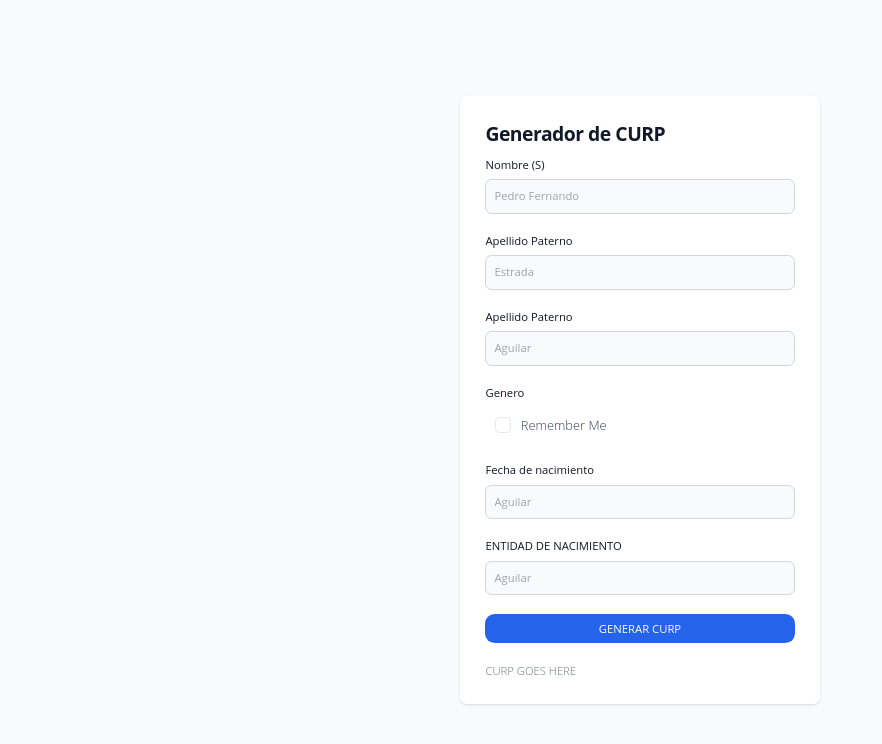
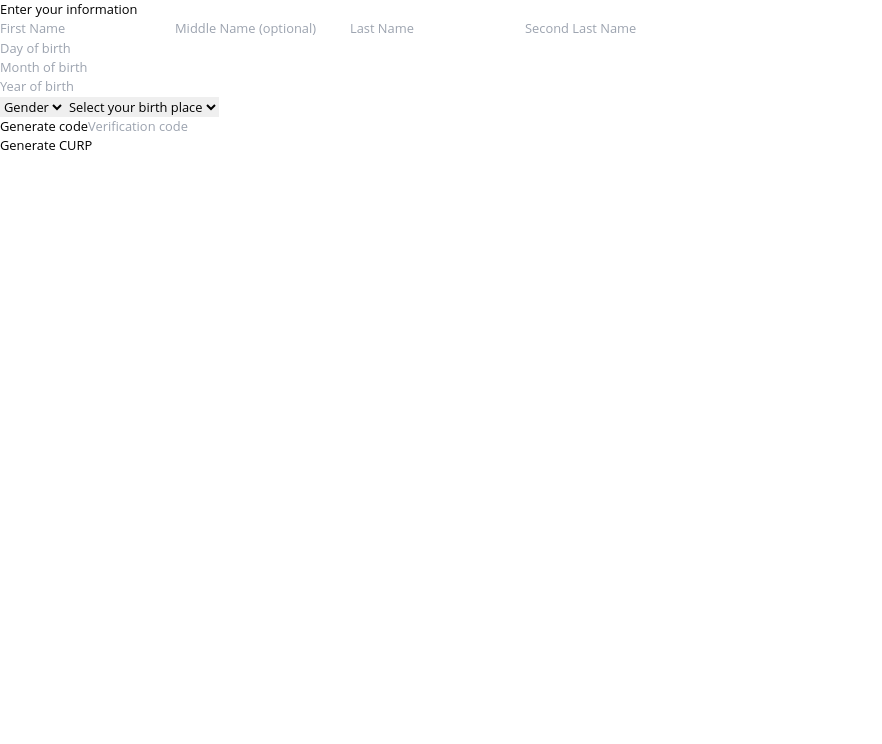
Before and after one commit to DarinelGuillen/Lenguajes, a React (Vite) app: page /CURP in a window 1280 px wide. Shown: the top 744 px of the page, without its empty margins (0-882 px from the left). Built offline with nearby package versions, Linux system fonts and the light colour scheme.

Commit message:
Add Tree page and Tree button

```diff
--- a/src/containers/App.jsx
+++ b/src/containers/App.jsx
@@ -5,6 +5,7 @@ import Button from '../pages/Button.jsx';
 import Filter from '../pages/Filter.jsx';
 import Af from '../pages/Af.jsx';
 import CURP from '../pages/CURP.jsx';
+import Tree from '../pages/Tree.jsx';
 
 function App() {
 
@@ -16,6 +17,7 @@ function App() {
         <Route path="/Filter" element={<Filter/>}/>
         <Route path="/Af" element={<Af/>}/>
         <Route path="/CURP" element={<CURP/>}/>
+        <Route path="/Tree" element={<Tree/>}/>
       </Routes>
     </BrowserRouter>
   );
--- a/src/pages/CURP.jsx
+++ b/src/pages/CURP.jsx
@@ -1,125 +1,264 @@
 import React, { useState } from 'react';
+import QRCode from "react-qr-code";
+import '../assets/css/CURP.css'
+
 
 function CURP() {
+  const [verificationCode, setVerificationCode] = useState('');
+  const [randomCode, setRandomCode] = useState('');
+  const [firstName, setFirstName] = useState('');
+  const [middleName, setMiddleName] = useState('');
+  const [lastName, setLastName] = useState('');
+  const [secondLastName, setSecondLastName] = useState('');
+  const [day, setDay] = useState('');
+  const [month, setMonth] = useState('');
+  const [year, setYear] = useState('');
+  const [gender, setGender] = useState('');
+  const [birthPlace, setBirthPlace] = useState('');
+  const [generatedCURP, setGeneratedCURP] = useState('');
 
-  const [Name, setName] = useState('');
-  const [SF, setSF] = useState('');
-  const [SM, setSM] = useState('');
-  const [Gender, setGender] = useState('');
-  const [Birth, setBirth] = useState('');
-  const [Entiti, setEntiti] = useState('');
+  function generateRandomCode() {
+    return Math.floor(10 + Math.random() * 90);
+  }
 
-  const handlerGenerate = (e) => {
-    e.preventDefault();
-    console.log("🚀 ~ CURP ~ Name:", Name)
-    console.log("🚀 ~ CURP ~ SF:", SF)
-    console.log("🚀 ~ CURP ~ SM:", SM)
-    console.log("🚀 ~ CURP ~ Gender:", Gender)
-    console.log("🚀 ~ CURP ~ Birth:", Birth)
-    console.log("🚀 ~ CURP ~ Entiti:", Entiti)
-    // ? Ignote this
-    // !Obtener de los datos que se ingreso datos especificos
-    // * Para el SF apellido paterno quiero que obtengas solamente la primera letra de SF y la primera volcal de este
-    // *Para el SM apellido materno quiero que obtengas solamente la Primera letra
-    // *Para el Name solo obten la primera letra del nombre o de los nombres solo el la primera letra
-    // *Para el Brith fecha de nacimiento  obtendras del cualquier formato por ejemplo mi fecha es 18/12/2023 pero lo convertiras comenzando por año, mes y día, no confundir con la fecha de registro= 031218.
-    // *para el gender dependiendo lo que se selecione sera una letra Masculino=M o Femenino=F
-    // *Para el Entiti si Chapas debe de ser CS
+  const handleRandomCodeGeneration = () => {
+    const code = generateRandomCode();
+    setRandomCode(code);
+  };
 
+  const handleDayChange = (e) => {
+    const value = e.target.value;
+    if (value === '' || (/^\d+$/.test(value) && parseInt(value) >= 1 && parseInt(value) <= 31)) {
+      setDay(value);
+    }
+  };
+
+  const handleMonthChange = (e) => {
+    const value = e.target.value;
+    if (value === '' || (/^\d+$/.test(value) && parseInt(value) >= 1 && parseInt(value) <= 12)) {
+      setMonth(value);
+    }
+  };
+
+  const handleYearChange = (e) => {
+    const value = e.target.value;
+    setYear(value);
+  };
+
+  const handleSubmit = (event) => {
+    event.preventDefault();
+
+    if (verification !== randomCode.toString()) {
+      alert('Incorrect verification code.');
+      return;
+    }
+
+    if (!firstName || !lastName || !day || !month || !year || !gender || !birthPlace) {
+      alert('Please complete all required fields.');
+      return;
+    }
+
+    if (gender === '') {
+      alert('Please select your gender.');
+      return;
+    }
+
+    const curp = generateCURP();
+    setGeneratedCURP(curp);
+  };
+
+  const getSecondVowel = (surname) => {
+    const vowels = ['A', 'E', 'I', 'O', 'U'];
+    let vowelCounter = 0;
+
+    const firstLetterUpperCase = surname[0].toUpperCase();
+    if (vowels.includes(firstLetterUpperCase)) {
+      for (let i = 1; i < surname.length; i++) {
+        const upperCaseLetter = surname[i].toUpperCase();
+        if (vowels.includes(upperCaseLetter)) {
+          vowelCounter++;
+          if (vowelCounter === 1) {
+            return upperCaseLetter;
+          }
+        }
+      }
+    } else {
+      for (let i = 0; i < surname.length; i++) {
+        const upperCaseLetter = surname[i].toUpperCase();
+        if (vowels.includes(upperCaseLetter)) {
+          vowelCounter++;
+          if (vowelCounter === 1) {
+            return upperCaseLetter;
+          }
+        }
+      }
+    }
+
+    return '';
+  };
+
+  const getConsonant = (word) => {
+    const consonants = 'BCDFGHJKLMNÑPQRSTVWXYZ';
+    for (let letter of word) {
+      const upperCaseLetter = letter.toUpperCase();
+      if (consonants.includes(upperCaseLetter)) {
+        return upperCaseLetter;
+      }
+    }
+    return 'X';
+  };
+
+  function downloadFile(curp) {
+    const element = document.createElement("a");
+    const file = new Blob([curp], { type: "text/plain" });
+    element.href = URL.createObjectURL(file);
+    element.download = "curp.txt";
+    document.body.appendChild(element);
+    element.click();
+    document.body.removeChild(element);
+  }
+
+  const generateCURP = () => {
+    let firstNameToGenerate = firstName.toUpperCase();
+    if (firstNameToGenerate === 'MARIA' || firstNameToGenerate === 'JOSE') {
+      firstNameToGenerate = middleName.toUpperCase();
+    }
+
+    const firstLetterLastName = lastName.charAt(0).toUpperCase();
+    const firstLetterFirstName = firstNameToGenerate.charAt(0);
+    const secondConsonantLastName = getConsonant(lastName.slice(1));
+    const secondVowelLastName = getSecondVowel(lastName);
+    const firstLetterSecondLastName = secondLastName ? secondLastName.charAt(0).toUpperCase() : 'X';
+    const secondConsonantSecondLastName = getConsonant(secondLastName.slice(1));
+    const firstConsonantFirstName = getConsonant(firstNameToGenerate.slice(1));
+    const birthDate = year.slice(-2) + month.padStart(2, '0') + day.padStart(2, '0');
+    const abbreviatedBirthPlace = birthPlace.slice(0, 2);
+    const genderUpperCase = gender.toUpperCase();
+    const generatedCURP = firstLetterLastName + secondVowelLastName + firstLetterSecondLastName + firstLetterFirstName + birthDate + genderUpperCase + abbreviatedBirthPlace + secondConsonantLastName + secondConsonantSecondLastName + firstConsonantFirstName + "XX";
+
+    return generatedCURP;
   };
 
   return (
     <>
-      <section className="flex w-full items-center justify-center h-screen bg-gray-50 dark:bg-gray-900 p-0 m-0">
-        <div className="flex w-full flex-col items-center justify-center px-6 py-8 mx-auto  lg:py-0">
-
-          <div className="w-full bg-white rounded-lg shadow dark:border md:mt-0 sm:max-w-md xl:p-0 dark:bg-gray-800 dark:border-gray-700">
-            <div className="w-full   md:space-y-3 sm:p-8">
-              <h1 className="text-xl font-bold leading-tight tracking-tight text-gray-900 md:text-2xl dark:text-white">
-                Generador de CURP
-              </h1>
-              <div className="space-y-4 md:space-y-6">
+      <div className='container'>
+        <div className='containerform'>
+          <form className="form" onSubmit={handleSubmit}>
             <div>
-                  <label htmlFor="text" className="block mb-2 text-sm font-medium text-gray-900 dark:text-white">Nombre (S)</label>
-                  <input type="text" name="Name" id="Name"
-                    className="bg-gray-50 border border-gray-300 text-gray-900 sm:text-sm rounded-lg focus:ring-primary-600 focus:border-primary-600 block w-full p-2.5 dark:bg-gray-700 dark:border-gray-600 dark:placeholder-gray-400 dark:text-white dark:focus:ring-blue-500 dark:focus:border-blue-500" placeholder="Pedro Fernando" required=""
-                    onChange={(e) => setName(e.target.value)}
-                  />
+              <p className="title">Enter your information</p>
+              <label>
+                <input className="input" type="text" placeholder="First Name" required="" value={firstName} onChange={(e) => setFirstName(e.target.value)} />
+              </label>
+              <label>
+                <input className="input" type="text" placeholder="Middle Name (optional)" value={middleName} onChange={(e) => setMiddleName(e.target.value)} />
+              </label>
+              <label>
+                <input className="input" type="text" placeholder="Last Name" required="" value={lastName} onChange={(e) => setLastName(e.target.value)} />
+              </label>
+              <label>
+                <input className="input" type="text" placeholder="Second Last Name" required="" value={secondLastName} onChange={(e) => setSecondLastName(e.target.value)} />
+              </label>
+            </div>
+            <div className="flexdate">
+              <div>
+                <label>
+                  <input className="input" type="number" placeholder="Day of birth" maxLength="2" required="" value={day} onChange={handleDayChange} />
+                </label>
               </div>
               <div>
-                  <label htmlFor="text" className="block mb-2 text-sm font-medium text-gray-900 dark:text-white">Apellido Paterno</label>
-                  <input type="text" name="SF" id="SF" placeholder="Estrada" className="bg-gray-50 border border-gray-300 text-gray-900 sm:text-sm rounded-lg focus:ring-primary-600 focus:border-primary-600 block w-full p-2.5 dark:bg-gray-700 dark:border-gray-600 dark:placeholder-gray-400 dark:text-white dark:focus:ring-blue-500 dark:focus:border-blue-500" required=""
-                    onChange={(e) => setSF(e.target.value)}
-
-                  />
+                <label>
+                  <input className="input" type="number" placeholder="Month of birth" maxLength="2" required="" value={month} onChange={handleMonthChange} />
+                </label>
               </div>
               <div>
-                  <label htmlFor="text" className="block mb-2 text-sm font-medium text-gray-900 dark:text-white">Apellido Paterno</label>
-                  <input type="text" name="SM" id="SM" placeholder="Aguilar" className="bg-gray-50 border border-gray-300 text-gray-900 sm:text-sm rounded-lg focus:ring-primary-600 focus:border-primary-600 block w-full p-2.5 dark:bg-gray-700 dark:border-gray-600 dark:placeholder-gray-400 dark:text-white dark:focus:ring-blue-500 dark:focus:border-blue-500" required=""
-                    onChange={(e) => setSM(e.target.value)}
-
-                  />
-                </div>
-
-
-                <div class="">
-                  <label htmlFor="text" className="block mb-2 text-sm font-medium text-gray-900 dark:text-white">Genero</label>
-                  {/* HERE GOES GENDER FEMENINE AN MASCULINE obteniendo valor de M y F de mas culino y femenino  */}
-                  {/* do on check onChange={(e) => setGender(e.target.value)}  M or F*/}
-                  <div class="inline-flex items-center">
-                    <label class="relative flex items-center p-3 rounded-full cursor-pointer" htmlFor="check">
-                      <input type="checkbox"
-                        class="before:content[''] peer relative h-5 w-5 cursor-pointer appearance-none rounded-md border border-blue-gray-200 transition-all before:absolute before:top-2/4 before:left-2/4 before:block before:h-12 before:w-12 before:-translate-y-2/4 before:-translate-x-2/4 before:rounded-full before:bg-blue-gray-500 before:opacity-0 before:transition-opacity checked:border-gray-900 checked:bg-gray-900 checked:before:bg-gray-900 hover:before:opacity-10"
-                        id="check" />
-                      <span
-                        class="absolute text-white transition-opacity opacity-0 pointer-events-none top-2/4 left-2/4 -translate-y-2/4 -translate-x-2/4 peer-checked:opacity-100">
-                        <svg xmlns="http://www.w3.org/2000/svg" class="h-3.5 w-3.5" viewBox="0 0 20 20" fill="currentColor"
-                          stroke="currentColor" stroke-width="1">
-                          <path fill-rule="evenodd"
-                            d="M16.707 5.293a1 1 0 010 1.414l-8 8a1 1 0 01-1.414 0l-4-4a1 1 0 011.414-1.414L8 12.586l7.293-7.293a1 1 0 011.414 0z"
-                            clip-rule="evenodd"></path>
-                        </svg>
-                      </span>
-                    </label>
-                    <label class="mt-px font-light text-gray-700 cursor-pointer select-none" htmlFor="check">
-                      Remember Me
+                <label>
+                  <input className="input" type="number" placeholder="Year of birth" maxLength="4" required="" value={year} onChange={handleYearChange} />
                 </label>
               </div>
-
             </div>
-
+            <label>
+              <select className="input" value={gender} onChange={(e) => setGender(e.target.value)}>
+                <option value="">Gender</option>
+                <option value="H">Male</option>
+                <option value="M">Female</option>
+              </select>
+            </label>
+            <label>
+            <select className="input" value={birthPlace} onChange={(e) => setBirthPlace(e.target.value)}>
+                <option value="">Select your birth place</option>
+                <option value="AS">Aguascalientes</option>
+                <option value="BC">Baja California</option>
+                <option value="BS">Baja California Sur</option>
+                <option value="CC">Campeche</option>
+                <option value="CS">Chiapas</option>
+                <option value="CH">Chihuahua</option>
+                <option value="CL">Coahuila</option>
+                <option value="CM">Colima</option>
+                <option value="DF">Mexico City</option>
+                <option value="DG">Durango</option>
+                <option value="GT">Guanajuato</option>
+                <option value="GR">Guerrero</option>
+                <option value="HG">Hidalgo</option>
+                <option value="JC">Jalisco</option>
+                <option value="MC">State of Mexico</option>
+                <option value="MN">Michoacán</option>
+                <option value="MS">Morelos</option>
+                <option value="NT">Nayarit</option>
+                <option value="NL">Nuevo León</option>
+                <option value="OC">Oaxaca</option>
+                <option value="PL">Puebla</option>
+                <option value="QT">Querétaro</option>
+                <option value="QR">Quintana Roo</option>
+                <option value="SP">San Luis Potosí</option>
+                <option value="SL">Sinaloa</option>
+                <option value="SR">Sonora</option>
+                <option value="TC">Tabasco</option>
+                <option value="TS">Tamaulipas</option>
+                <option value="TL">Tlaxcala</option>
+                <option value="VZ">Veracruz</option>
+                <option value="YN">Yucatán</option>
+                <option value="ZS">Zacatecas</option>
+              </select>
+            </label>
+            <div className='flex'>
               <div>
-                  <label htmlFor="text" className="block mb-2 text-sm font-medium text-gray-900 dark:text-white">Fecha de nacimiento</label>
-                  <input type="text" name="Birth" id="SM" placeholder="Aguilar" className="bg-gray-50 border border-gray-300 text-gray-900 sm:text-sm rounded-lg focus:ring-primary-600 focus:border-primary-600 block w-full p-2.5 dark:bg-gray-700 dark:border-gray-600 dark:placeholder-gray-400 dark:text-white dark:focus:ring-blue-500 dark:focus:border-blue-500" required=""
-                    onChange={(e) => setBirth(e.target.value)}
-                  // !Format 18/12/2023
-                  />
+                <button className="generationcode" type="button" onClick={handleRandomCodeGeneration}> Generate code</button>
+                <span>{randomCode}</span>
               </div>
-
               <div>
-                  <label htmlFor="text" className="block mb-2 text-sm font-medium text-gray-900 dark:text-white">ENTIDAD DE NACIMIENTO</label>
-                  <input type="text" name="Entiti" id="Entiti" placeholder="Aguilar" className="bg-gray-50 border border-gray-300 text-gray-900 sm:text-sm rounded-lg focus:ring-primary-600 focus:border-primary-600 block w-full p-2.5 dark:bg-gray-700 dark:border-gray-600 dark:placeholder-gray-400 dark:text-white dark:focus:ring-blue-500 dark:focus:border-blue-500" required=""
-                    onChange={(e) => setEntiti(e.target.value)}
-                // !Default value is Chiapas or espect value
-                  />
-                </div>
-
-                <button
-                  onClick={handlerGenerate}
-
-                  type="submit" className="w-full text-white bg-blue-600 hover:bg-green-700 focus:ring-4 focus:outline-none focus:ring-primary-300 font-medium rounded-xl text-sm px-5 py-2 text-center dark:bg-primary-600 dark:hover:bg-primary-700 dark:focus:ring-primary-800">
-                  GENERAR CURP
-                </button>
-                <p className="text-sm font-light text-gray-500 dark:text-gray-400">
-                  CURP GOES HERE
-                </p>
+              <input
+                className="input"
+                type="text"
+                placeholder="Verification code"
+                value={verificationCode}
+                onChange={(e) => setVerificationCode(e.target.value)}/>
               </div>
             </div>
+            <button className="generation" type="submit">Generate CURP</button>
+          </form>
+        </div>
+        <div className='info'>
+          {generatedCURP && (
+            <div className='curp'>
+              <p>Applicant's CURP data:</p>
+              <p>First Name(s): {firstName} {middleName}</p>
+              <p>Last Name: {lastName}</p>
+              <p>Second Last Name: {secondLastName}</p>
+              <p>Gender: {gender}</p>
+              <p>Date of Birth: {day}/{month}/{year}</p>
+              <p>Birth Place: {birthPlace}</p>
+              <p>CURP: {generatedCURP}</p>
+                   <QRCode value={generatedCURP} size={90}/>
+                   <div>
+                    <button className="generationQR" onClick={() => downloadFile(generatedCURP)}>
+                      Download CURP
+                    </button>
                     </div>
             </div>
-      </section>
+          )}
+        </div>
+      </div>
     </>
   );
 }
-
 export default CURP;
```
Also changed, not shown: src/components/molecules/Numbers.jsx (added, +25 -0 lines), src/components/organism/Calculator.jsx (added, +85 -0 lines), src/pages/Button.jsx (+7 -0 lines), src/pages/Tree.jsx (added, +20 -0 lines), src/assets/css/CURP.css (added). Lines whose indentation alone changed are shown as unchanged.
